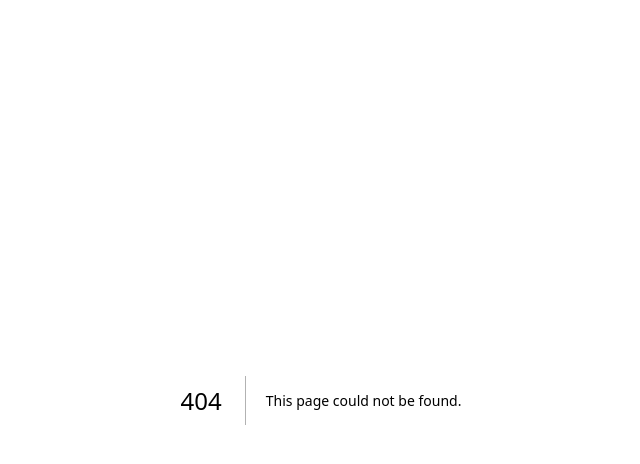
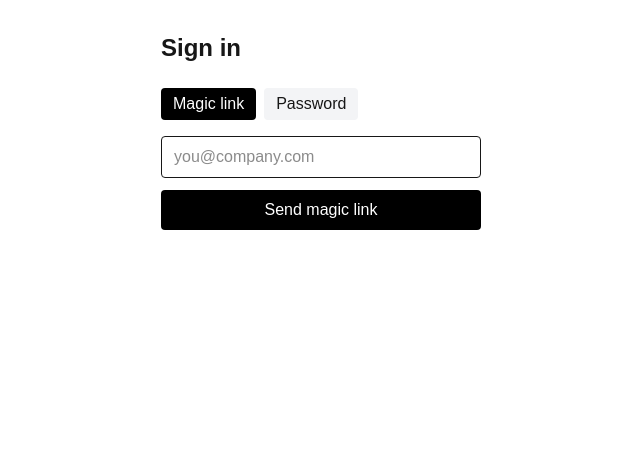
Before and after one commit to DevinRobinson1/devin-robinson-brand, a Next.js app in the folder portal/: page /login in a window 1280 px wide. Before the commit this address had no page. Shown: the top 464 px of the page, without its empty margins (319-959 px from the left). Built offline with nearby package versions, Linux system fonts and the light colour scheme.

Commit message:
feat(portal): /login page with magic-link and password modes

```diff
--- /dev/null
+++ b/portal/src/app/login/page.tsx
@@ -0,0 +1,75 @@
+'use client';
+import { useState } from 'react';
+import { useSearchParams } from 'next/navigation';
+import { createClient } from '@/lib/supabase/browser';
+
+export default function LoginPage() {
+  const params = useSearchParams();
+  const next = params.get('next') ?? '/dashboard';
+  const [mode, setMode] = useState<'magic' | 'password'>('magic');
+  const [email, setEmail] = useState('');
+  const [password, setPassword] = useState('');
+  const [status, setStatus] = useState<string | null>(null);
+  const [loading, setLoading] = useState(false);
+
+  async function onSubmit(e: React.FormEvent) {
+    e.preventDefault();
+    setLoading(true);
+    setStatus(null);
+    const supabase = createClient();
+    try {
+      if (mode === 'magic') {
+        const { error } = await supabase.auth.signInWithOtp({
+          email,
+          options: { emailRedirectTo: `${window.location.origin}/auth/callback?next=${encodeURIComponent(next)}` },
+        });
+        if (error) throw error;
+        setStatus('Check your email for a magic link.');
+      } else {
+        const { error } = await supabase.auth.signInWithPassword({ email, password });
+        if (error) throw error;
+        window.location.href = next;
+      }
+    } catch (err: any) {
+      setStatus(err.message ?? 'Something went wrong.');
+    } finally {
+      setLoading(false);
+    }
+  }
+
+  return (
+    <main className="mx-auto max-w-sm p-8">
+      <h1 className="text-2xl font-semibold mb-6">Sign in</h1>
+      <div className="flex gap-2 mb-4">
+        <button
+          type="button"
+          onClick={() => setMode('magic')}
+          className={`px-3 py-1 rounded ${mode === 'magic' ? 'bg-black text-white' : 'bg-gray-100'}`}
+        >Magic link</button>
+        <button
+          type="button"
+          onClick={() => setMode('password')}
+          className={`px-3 py-1 rounded ${mode === 'password' ? 'bg-black text-white' : 'bg-gray-100'}`}
+        >Password</button>
+      </div>
+      <form onSubmit={onSubmit} className="space-y-3">
+        <input
+          type="email" required value={email} onChange={(e) => setEmail(e.target.value)}
+          placeholder="you@company.com"
+          className="w-full border px-3 py-2 rounded"
+        />
+        {mode === 'password' && (
+          <input
+            type="password" required minLength={12} value={password} onChange={(e) => setPassword(e.target.value)}
+            placeholder="Password (min 12 characters)"
+            className="w-full border px-3 py-2 rounded"
+          />
+        )}
+        <button disabled={loading} className="w-full bg-black text-white py-2 rounded disabled:opacity-50">
+          {loading ? 'Working…' : mode === 'magic' ? 'Send magic link' : 'Sign in'}
+        </button>
+      </form>
+      {status && <p className="mt-4 text-sm text-gray-600">{status}</p>}
+    </main>
+  );
+}
```
